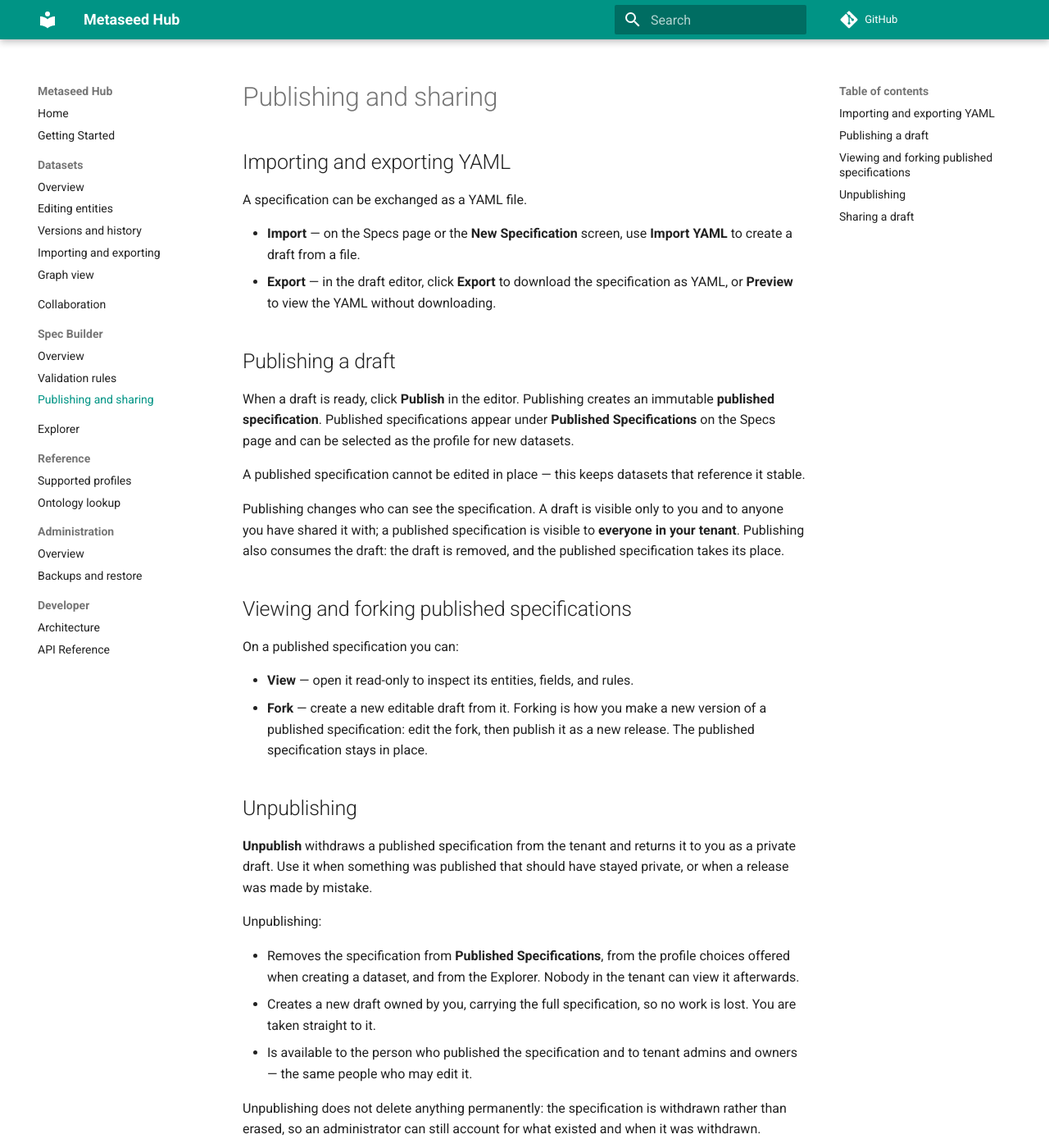
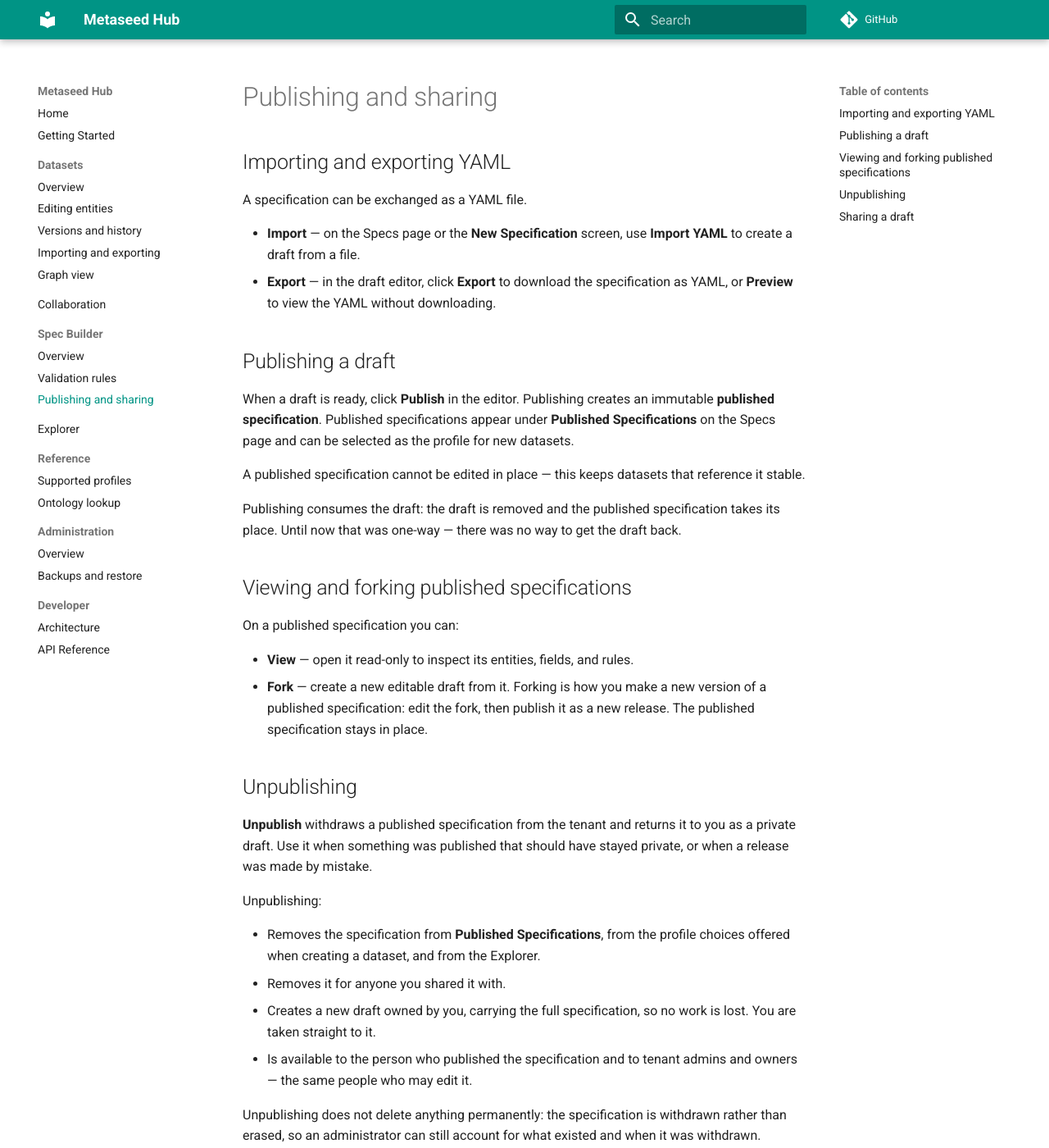
Before and after one commit to sorenwacker/metaseed-hub, an MkDocs documentation site: the page built from docs/spec-builder/publishing.md, in a window 1280 px wide and 1400 px high. Shown: the whole window at 82% size. Built offline with MkDocs 1.6.1 and Material for MkDocs 9.7.7, drawn with Linux system fonts in a browser that asks for light colours; comment, search, counter and statistics services are not loaded.

Commit message:
correct what publishing exposes: a tenant is one person, not an organisation

```diff
--- a/docs/spec-builder/publishing.md
+++ b/docs/spec-builder/publishing.md
@@ -13,7 +13,7 @@ When a draft is ready, click **Publish** in the editor. Publishing creates an im
 
 A published specification cannot be edited in place — this keeps datasets that reference it stable.
 
-Publishing changes who can see the specification. A draft is visible only to you and to anyone you have shared it with; a published specification is visible to **everyone in your tenant**. Publishing also consumes the draft: the draft is removed, and the published specification takes its place.
+Publishing consumes the draft: the draft is removed and the published specification takes its place. Until now that was one-way — there was no way to get the draft back.
 
 ## Viewing and forking published specifications
 
@@ -28,7 +28,8 @@ On a published specification you can:
 
 Unpublishing:
 
-- Removes the specification from **Published Specifications**, from the profile choices offered when creating a dataset, and from the Explorer. Nobody in the tenant can view it afterwards.
+- Removes the specification from **Published Specifications**, from the profile choices offered when creating a dataset, and from the Explorer.
+- Removes it for anyone you shared it with.
 - Creates a new draft owned by you, carrying the full specification, so no work is lost. You are taken straight to it.
 - Is available to the person who published the specification and to tenant admins and owners — the same people who may edit it.
 
--- a/src/metaseed_hub/ui/templates/spec_builder/base.html
+++ b/src/metaseed_hub/ui/templates/spec_builder/base.html
@@ -58,7 +58,7 @@
                     hx-post="/hub/spec-builder/{{ draft_id }}/publish"
                     hx-target="#notification-container"
                     hx-swap="beforeend"
-                    onclick="return confirm('Publish this specification?\n\nEveryone in your organisation will be able to see it, and this draft will be replaced by the published specification.\n\nYou can undo this later with Unpublish.')"
+                    onclick="return confirm('Publish this specification?\n\nThis draft is replaced by an immutable published specification, which can then be chosen as the profile for new datasets and is visible to anyone you have shared it with.\n\nYou can undo this with Unpublish, which brings it back as a draft.')"
                     title="Publish specification">Publish</button>
         </div>
     </div>
--- a/src/metaseed_hub/ui/templates/spec_builder/view.html
+++ b/src/metaseed_hub/ui/templates/spec_builder/view.html
@@ -35,7 +35,7 @@
             <a href="/hub/spec-builder" class="btn">Back to List</a>
             <form method="post" action="/hub/spec-builder/spec/{{ spec_record.id }}/unpublish"
                   style="display:inline"
-                  onsubmit="return confirm('Unpublish this specification?\n\nIt will no longer be visible to anyone else in your organisation, and can no longer be chosen for new datasets.\n\nIt comes back to you as a private draft, so nothing is lost.')">
+                  onsubmit="return confirm('Unpublish this specification?\n\nIt can no longer be chosen for new datasets, and anyone you shared it with loses access.\n\nIt comes back to you as a private draft, so nothing is lost.')">
                 <input type="hidden" name="_csrf_token" value="{{ csrf_token }}">
                 <button type="submit" class="btn btn-warning" title="Withdraw from the organisation, back to a private draft">Unpublish</button>
             </form>
```
Also changed, not shown: 2 other files.
